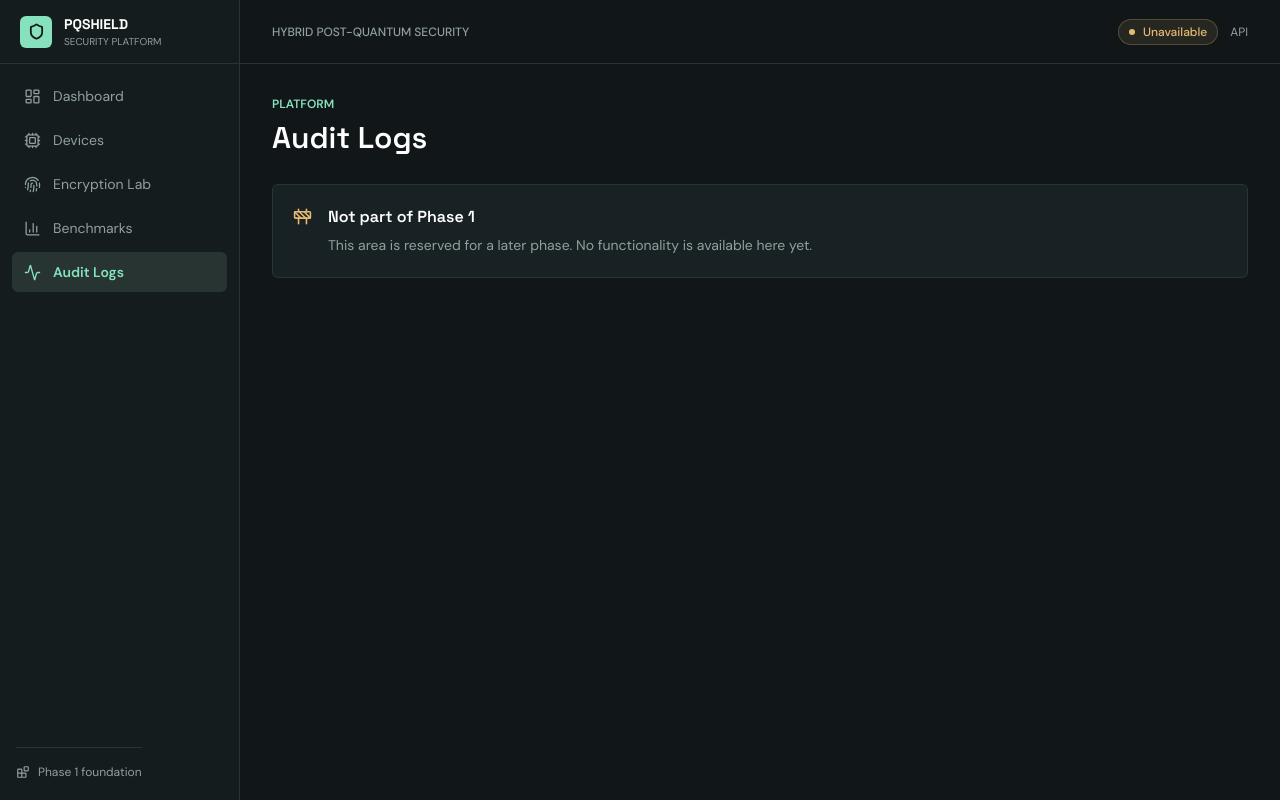
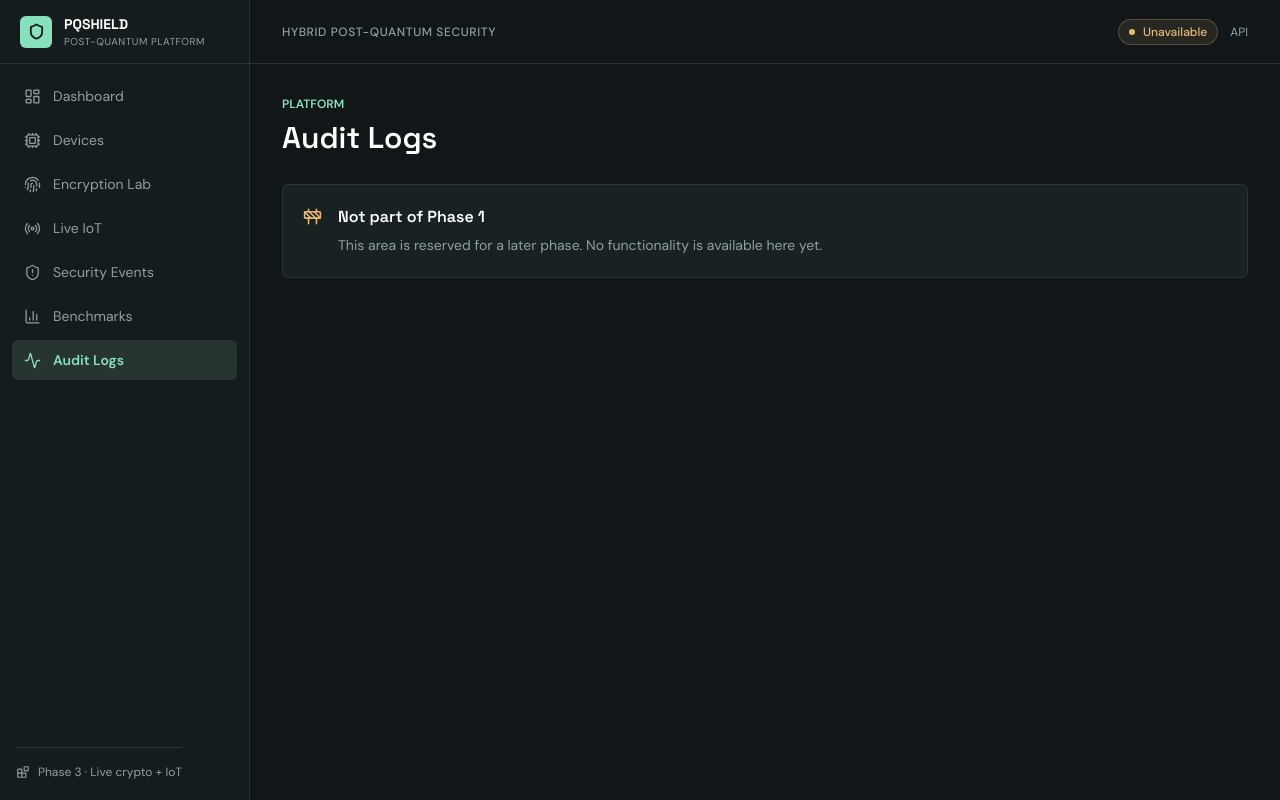
Before and after one commit to riagupta240619/Hybrid-Post-Quantum-Cryptography, a React (Vite) app in the folder frontend/: page /audit-logs in a window 1280 px wide. Built offline with nearby package versions, Linux system fonts and the light colour scheme; no server answers.

Commit message:
Build functional PQShield security dashboard

```diff
--- a/frontend/src/layouts/AppLayout.tsx
+++ b/frontend/src/layouts/AppLayout.tsx
@@ -1,14 +1,5 @@
 import { useEffect, useState } from "react";
-import {
-  Activity,
-  BarChart3,
-  Blocks,
-  Cpu,
-  Fingerprint,
-  LayoutDashboard,
-  Shield,
-  type LucideIcon,
-} from "lucide-react";
+import { Activity, BarChart3, Blocks, Cpu, Fingerprint, LayoutDashboard, Radio, Shield, ShieldAlert, type LucideIcon } from "lucide-react";
 import { NavLink, Outlet } from "react-router-dom";
 import { StatusBadge } from "../components/StatusBadge";
 import { api } from "../services/api";
@@ -18,6 +9,8 @@ const navigation: { label: string; path: string; icon: LucideIcon }[] = [
   { label: "Dashboard", path: "/", icon: LayoutDashboard },
   { label: "Devices", path: "/devices", icon: Cpu },
   { label: "Encryption Lab", path: "/encryption-lab", icon: Fingerprint },
+  { label: "Live IoT", path: "/live-iot", icon: Radio },
+  { label: "Security Events", path: "/security-events", icon: ShieldAlert },
   { label: "Benchmarks", path: "/benchmarks", icon: BarChart3 },
   { label: "Audit Logs", path: "/audit-logs", icon: Activity },
 ];
@@ -28,82 +21,27 @@ export function AppLayout() {
 
   useEffect(() => {
     let active = true;
-    api
-      .health()
-      .then((result) => {
-        if (active) setHealth(result);
-      })
-      .catch(() => {
-        if (active) setHealthUnavailable(true);
-      });
-    return () => {
-      active = false;
-    };
+    api.health().then(result => { if (active) setHealth(result); }).catch(() => { if (active) setHealthUnavailable(true); });
+    return () => { active = false; };
   }, []);
 
-  return (
-    <div className="min-h-screen bg-ink text-white md:grid md:grid-cols-[240px_1fr]">
+  return <div className="min-h-screen bg-ink text-white md:grid md:grid-cols-[250px_1fr]">
     <aside className="border-b border-line bg-[#141c1e] md:min-h-screen md:border-b-0 md:border-r">
       <div className="flex h-16 items-center gap-3 border-b border-line px-5">
-          <div className="grid h-8 w-8 place-items-center rounded-md bg-mint text-ink">
-            <Shield size={17} strokeWidth={2.5} />
+        <div className="grid h-8 w-8 place-items-center rounded-md bg-mint text-ink"><Shield size={17} strokeWidth={2.5}/></div>
+        <div><div className="font-display text-sm font-bold">PQSHIELD</div><div className="text-[10px] uppercase tracking-wider text-muted">Post-quantum platform</div></div>
       </div>
-          <div>
-            <div className="font-display text-sm font-bold">PQSHIELD</div>
-            <div className="text-[10px] uppercase text-muted">
-              Security platform
-            </div>
-          </div>
-        </div>
-        <nav
-          aria-label="Main navigation"
-          className="flex gap-1 overflow-x-auto p-3 md:block md:space-y-1"
-        >
-          {navigation.map(({ label, path, icon: Icon }) => (
-            <NavLink
-              key={path}
-              to={path}
-              end={path === "/"}
-              className={({ isActive }) =>
-                `flex shrink-0 items-center gap-3 rounded-md px-3 py-2.5 text-sm transition ${isActive ? "bg-[#273432] font-semibold text-mint" : "text-muted hover:bg-panel hover:text-white"}`
-              }
-            >
-              <Icon size={17} strokeWidth={1.8} />
-              {label}
-            </NavLink>
-          ))}
+      <nav aria-label="Main navigation" className="flex gap-1 overflow-x-auto p-3 md:block md:space-y-1">
+        {navigation.map(({label,path,icon:Icon}) => <NavLink key={path} to={path} end={path==="/"} className={({isActive}) => "flex shrink-0 items-center gap-3 rounded-md px-3 py-2.5 text-sm transition " + (isActive ? "bg-[#273432] font-semibold text-mint" : "text-muted hover:bg-panel hover:text-white")}><Icon size={17} strokeWidth={1.8}/>{label}</NavLink>)}
       </nav>
-        <div className="hidden px-4 pb-5 md:absolute md:bottom-0 md:block">
-          <div className="flex items-center gap-2 border-t border-line pt-4 text-xs text-muted">
-            <Blocks size={14} /> Phase 1 foundation
-          </div>
-        </div>
+      <div className="hidden px-4 pb-5 md:absolute md:bottom-0 md:block"><div className="flex items-center gap-2 border-t border-line pt-4 text-xs text-muted"><Blocks size={14}/>Phase 3 · Live crypto + IoT</div></div>
     </aside>
-
     <div className="min-w-0">
       <header className="flex h-16 items-center justify-between border-b border-line px-5 md:px-8">
-          <div className="text-xs font-medium uppercase text-muted">
-            Hybrid post-quantum security
+        <div className="text-xs font-medium uppercase tracking-wider text-muted">Hybrid post-quantum security</div>
+        <div className="flex items-center gap-3"><StatusBadge status={health ? "connected" : healthUnavailable ? "disconnected" : "offline"}/><span className="hidden text-xs text-muted sm:inline">{health ? "API v" + health.version : "API"}</span></div>
+      </header>
+      <main className="mx-auto w-full max-w-[1440px] p-5 md:p-8"><Outlet/></main>
     </div>
-          <div className="flex items-center gap-3">
-            <StatusBadge
-              status={
-                health
-                  ? "connected"
-                  : healthUnavailable
-                    ? "disconnected"
-                    : "offline"
+  </div>;
 }
-            />
-            <span className="hidden text-xs text-muted sm:inline">
-              {health ? `API v${health.version}` : "API"}
-            </span>
-          </div>
-        </header>
-        <main className="mx-auto w-full max-w-[1440px] p-5 md:p-8">
-          <Outlet />
-        </main>
-      </div>
-    </div>
-  );
-}
```
Lines whose indentation alone changed are shown as unchanged.
